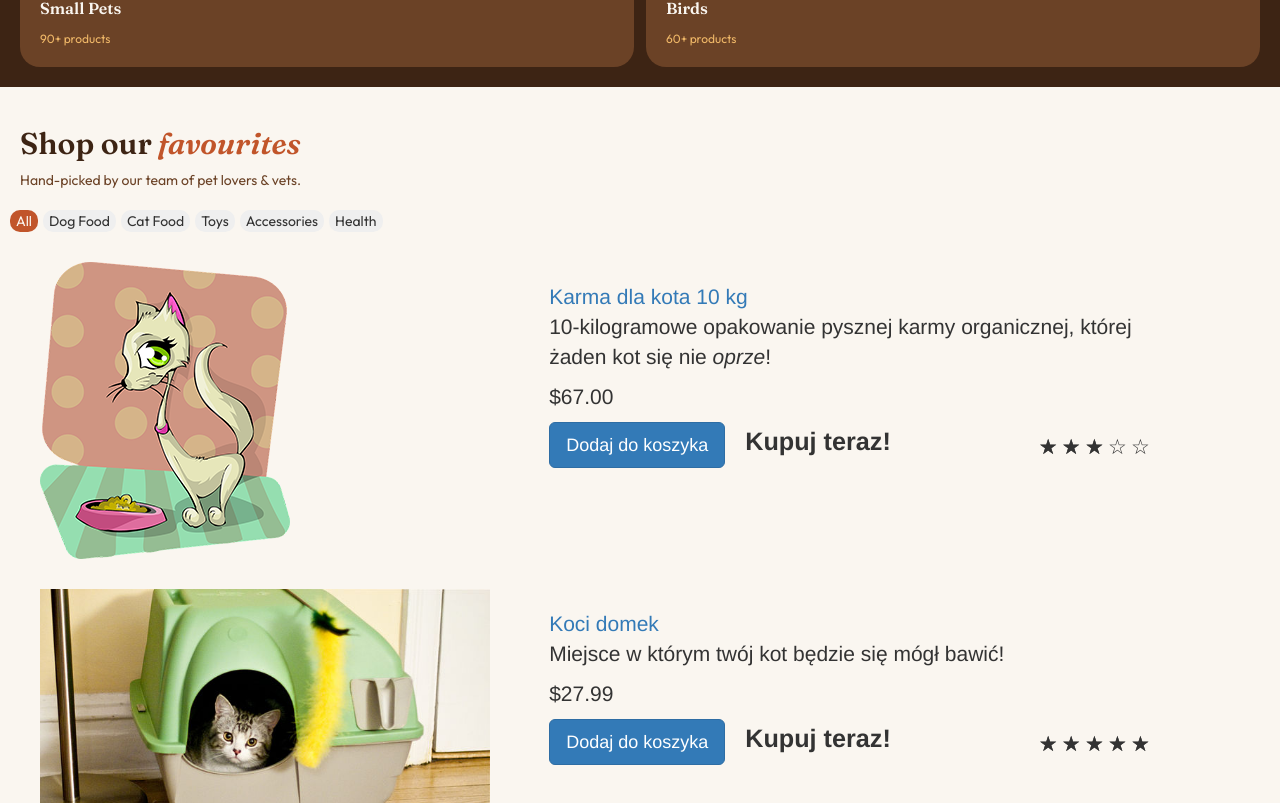
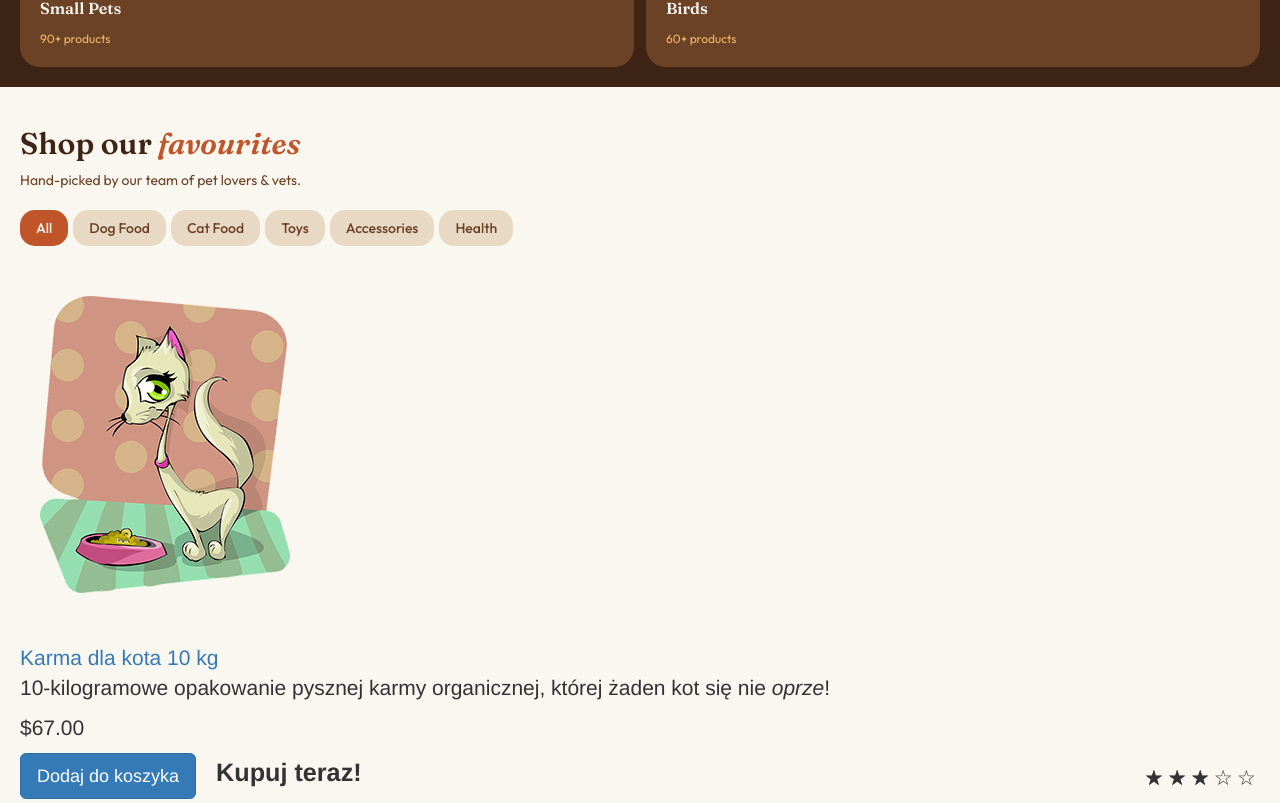
Before and after one commit to KatarzynaZaloba/vuejsinaction3, a Vue app: page / in a window 1280 px wide. Shown: the part 1537-2340 px from the top of the page. Built offline with nearby package versions, Linux system fonts and the light colour scheme; no server answers; what vuefire would draw is missing.

Commit message:
style: improve product layout and enhance category button styles in Main component

```diff
--- a/src/components/Main.vue
+++ b/src/components/Main.vue
@@ -96,13 +96,13 @@
           </div>
         </div>
         <div v-for="product in sortedProducts">
-          <div class="row">
-            <div class="col-md-5 col-md-offset-0">
+          <div class="products">
+            <div class="">
               <figure>
                 <img class="product" v-bind:src="product.image">
               </figure>
             </div>
-            <div class="col-md-6 col-md-offse-0 description">
+            <div class="description">
               <router-link tag='h1' :to="{ name: 'Id', params: { id: product.id } }">{{
                 product.title }}</router-link>
               <p v-html="product.description"></p>
@@ -467,20 +467,40 @@ export default {
   display: flex;
   margin-inline: -10px;
   padding-top: 10px;
+  padding-inline: 10px;
+  -webkit-overflow-scrolling: touch;
+  scrollbar-width: none;
+}
+
+.section-products .categories::-webkit-scrollbar {
+  display: none;
+}
+
+.section-products .categories button {
+  flex: 0 0 auto;
+  scroll-snap-align: start;
+  white-space: nowrap;
+  padding: 8px 16px;
 }
 
 .section-products .categories button.active {
   color: #faf6f0;
   background-color: #c1552a;
-  border-radius: 10px;
   border: unset;
 }
 
 .section-products .categories button {
-  border-radius: 10px;
+  border-radius: 15px;
   border: unset;
   font-family: 'Outfit', sans-serif;
   font-size: 14px;
+  color: #6b4226;
+  background-color: #e8d9c4;
+  font-weight: 500;
+}
+
+.section-products .text {
+  margin-bottom: 20px;
 }
 
 .footer {
```
